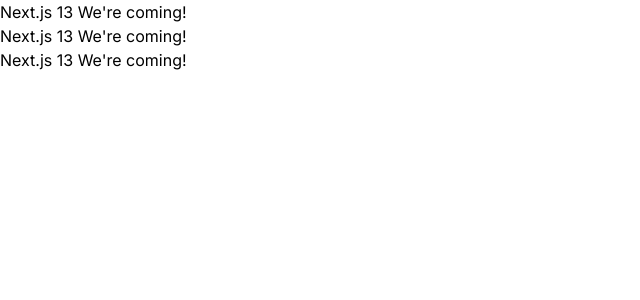
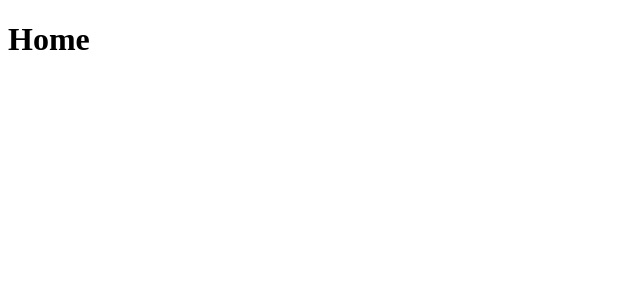
Before and after one commit to MacCormanes/dev_overflow_nextjs13, a Next.js app: page / in a window 1280 px wide. Shown: the top 300 px of the page, without its empty margins (0-640 px from the left). Built offline with nearby package versions, Linux system fonts and the light colour scheme.

Commit message:
test for deployment

```diff
--- /dev/null
+++ b/app/(auth)/sign-in/[[...sign-in]]/page.tsx
@@ -0,0 +1,5 @@
+import { SignIn } from "@clerk/nextjs";
+
+export default function Page() {
+  return <SignIn />;
+}
--- /dev/null
+++ b/app/(auth)/sign-up/[[...sign-up]]/page.tsx
@@ -0,0 +1,5 @@
+import { SignUp } from "@clerk/nextjs";
+
+export default function Page() {
+  return <SignUp />;
+}
--- /dev/null
+++ b/app/(root)/(home)/page.tsx
@@ -0,0 +1,10 @@
+import { UserButton } from "@clerk/nextjs";
+
+export default function Home() {
+  return (
+    <div>
+      <h1>Home</h1>
+      <UserButton afterSignOutUrl="/" />
+    </div>
+  );
+}
--- a/app/layout.tsx
+++ b/app/layout.tsx
@@ -1,13 +1,8 @@
-import "./globals.css";
-import type { Metadata } from "next";
-import { Inter } from "next/font/google";
+import { ClerkProvider } from "@clerk/nextjs";
 import React from "react";
 
-const inter = Inter({ subsets: ["latin"] });
-
-export const metadata: Metadata = {
-  title: "Create Next App",
-  description: "Generated by create next app",
+export const metadata = {
+  title: "Next.js 13 with Clerk",
 };
 
 export default function RootLayout({
@@ -16,8 +11,10 @@
   children: React.ReactNode;
 }) {
   return (
-    <html lang="en">
-      <body className={inter.className}>{children}</body>
-    </html>
+    <ClerkProvider>
+      <html lang="en">
+        <body>{children}</body>
+      </html>
+    </ClerkProvider>
   );
 }
--- a/app/page.tsx
+++ /dev/null
@@ -1,9 +0,0 @@
-export default function Home() {
-  return (
-    <div>
-      <h1 className="h1-bold">Next.js 13 We&apos;re coming!</h1>
-      <h2 className="h2-bold">Next.js 13 We&apos;re coming!</h2>
-      <h3 className="h3-bold">Next.js 13 We&apos;re coming!</h3>
-    </div>
-  );
-}
--- a/package.json
+++ b/package.json
@@ -9,6 +9,7 @@
     "lint": "next lint"
   },
   "dependencies": {
+    "@clerk/nextjs": "^4.24.1",
     "@tailwindcss/typography": "^0.5.10",
     "@types/node": "20.6.3",
     "@types/react": "18.2.22",
```
Also changed, not shown: app/(auth)/layout.tsx (added, +7 -0 lines), app/(root)/ask-question/page.tsx (added, +7 -0 lines), middleware.ts (added, +12 -0 lines), 1 other file (tests, documents, lock files or other folders).
